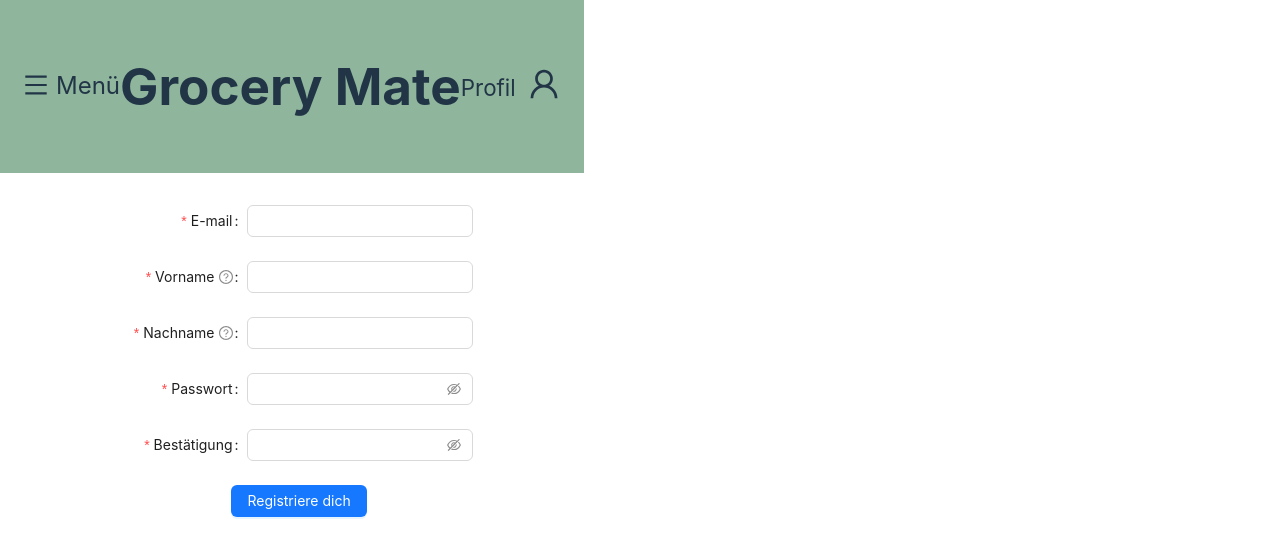
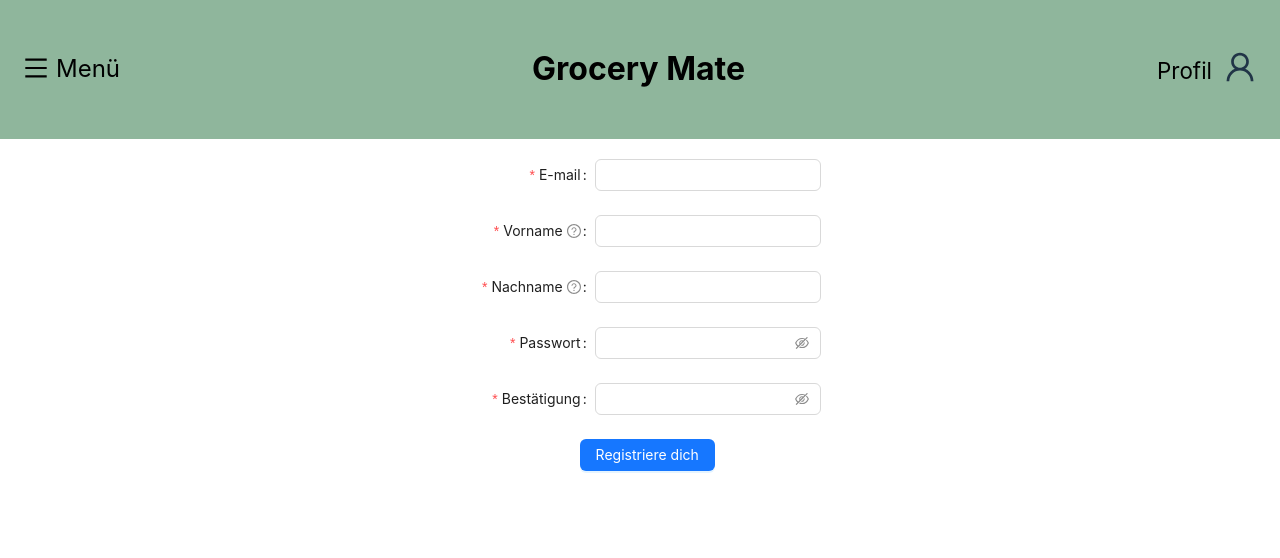
Before and after one commit to GroceryMateOst/GroceryMateCodeBase, a React (Vite) app in the folder frontend/: page /register in a window 1280 px wide. Shown: the top 558 px of the page. Built offline with nearby package versions, Linux system fonts and the light colour scheme.

Commit message:
Styling refactoring [#22]

```diff
--- a/frontend/src/App.css
+++ /dev/null
@@ -1,9 +0,0 @@
-#root {
-	max-width: 2560px;
-}
-
-#content {
-	padding: 2rem;
-	display: flex;
-	justify-content: center;
-}
--- a/frontend/src/App.tsx
+++ b/frontend/src/App.tsx
@@ -1,4 +1,3 @@
-import './App.css';
 import { BrowserRouter, Route, Routes } from 'react-router-dom';
 import { Provider } from 'react-redux';
 import store from './redux/store';
--- a/frontend/src/components/Error404.tsx
+++ b/frontend/src/components/Error404.tsx
@@ -1,7 +1,7 @@
 const Error404 = () => {
 	return (
-		<div>
-			<h1>404</h1>
+		<div className="flex flex-col justify-center text-center">
+			<h1 className="text-8xl mb-0">404</h1>
 			<h2>Looks like you are lost</h2>
 		</div>
 	);
--- a/frontend/src/index.css
+++ b/frontend/src/index.css
@@ -3,14 +3,10 @@
 @tailwind utilities;
 
 :root {
+	width: 100%;
 	font-family: Inter, system-ui, Avenir, Helvetica, Arial, sans-serif;
 	line-height: 1.5;
 	font-weight: 400;
-
-	color-scheme: light dark;
-	color: rgba(255, 255, 255, 0.87);
-	background-color: #242424;
-
 	font-synthesis: none;
 	text-rendering: optimizeLegibility;
 	-webkit-font-smoothing: antialiased;
@@ -20,46 +16,20 @@
 
 body {
 	margin: 0;
-	display: flex;
-	min-width: 320px;
-	min-height: 100vh;
 }
 
-h1 {
-	font-size: 3.2em;
-	line-height: 1.1;
-}
-
-button {
-	border-radius: 8px;
-	border: 1px solid transparent;
-	padding: 0.6em 1.2em;
-	font-size: 1em;
-	font-weight: 500;
-	font-family: inherit;
-	background-color: #1a1a1a;
-	cursor: pointer;
-	transition: border-color 0.25s;
-}
-
-a {
+a,
+a:visited {
 	text-decoration: none;
+	color: black;
 }
 
 .green-background {
 	background-color: #8fb69c;
 }
 
-@media (prefers-color-scheme: light) {
-	:root {
-		color: #213547;
-		background-color: #ffffff;
-	}
-	a {
-		color: #213547;
-	}
-
-	button {
-		background-color: #f9f9f9;
-	}
+#content {
+	padding: 20px;
+	display: flex;
+	justify-content: center;
 }
```
